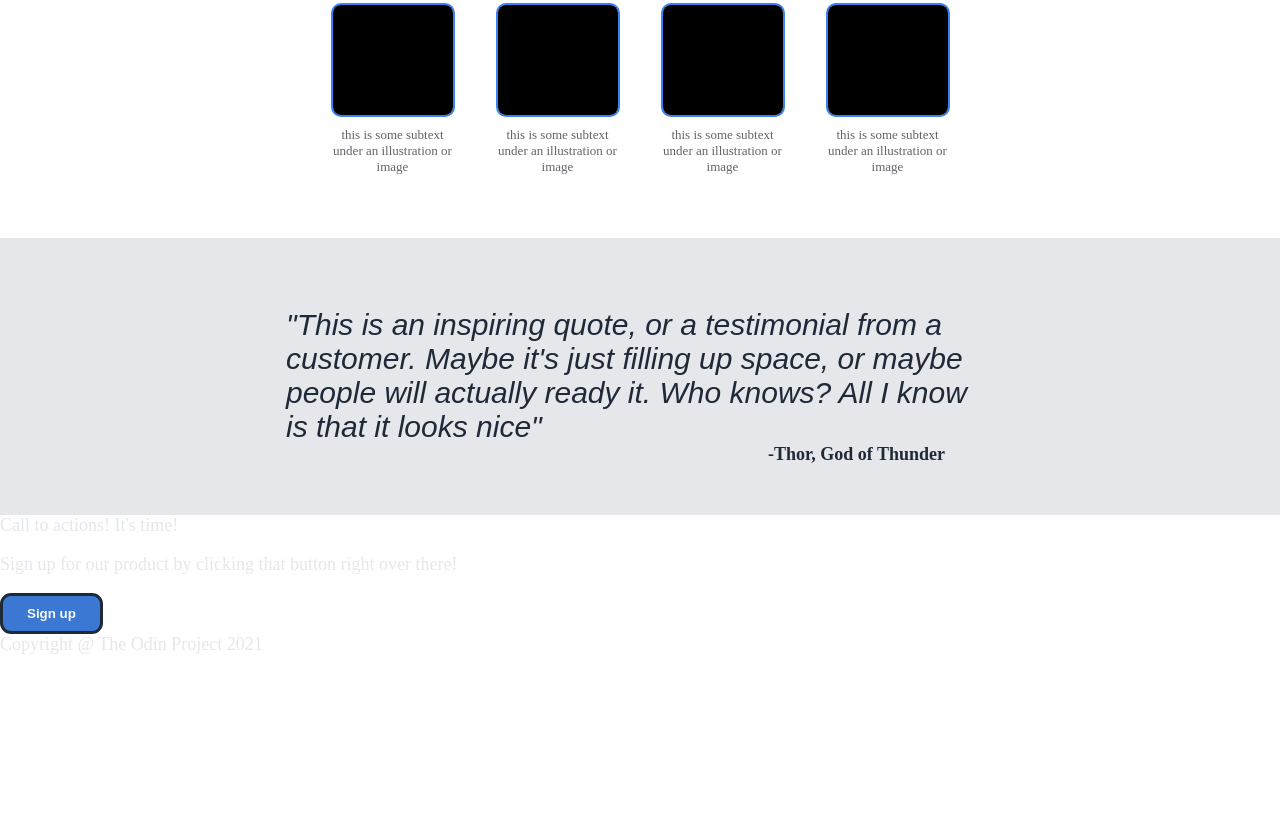
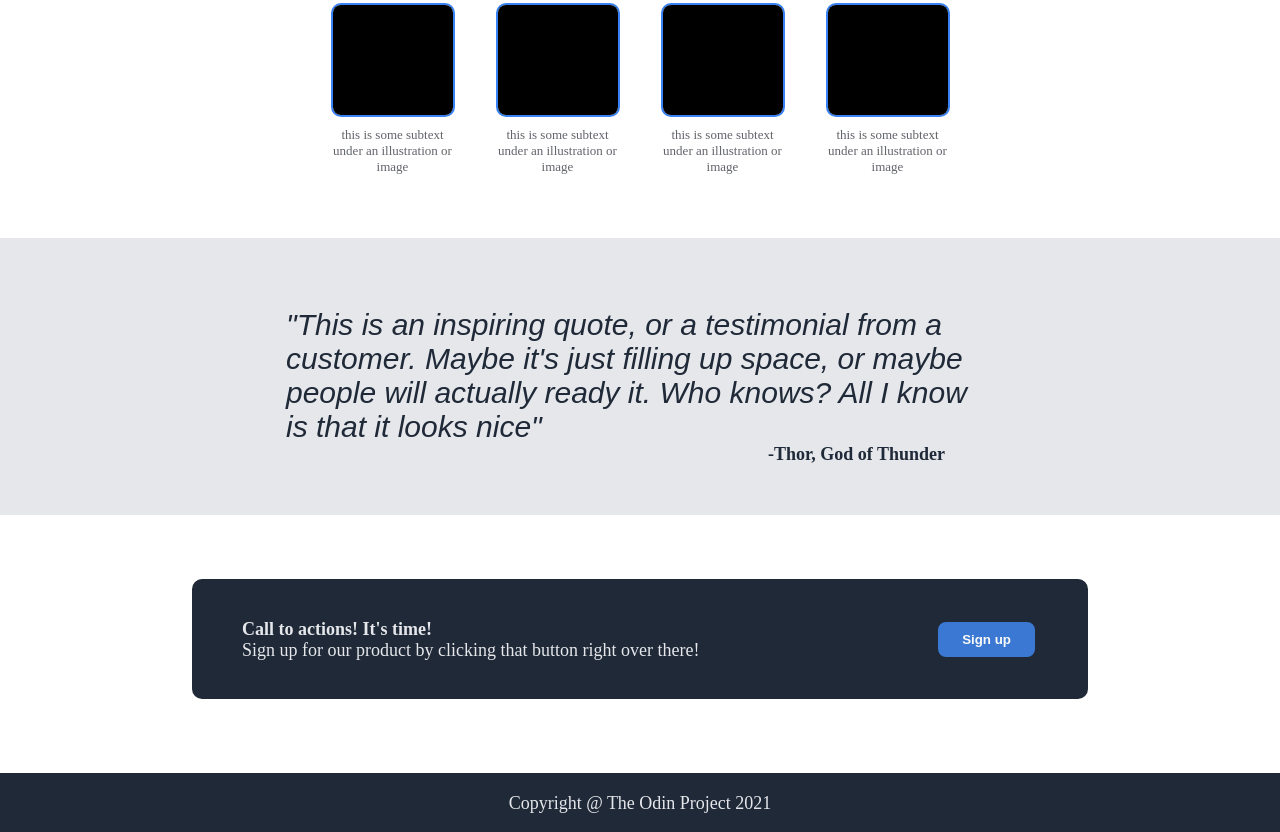
Before and after one commit to ahsannaeem150/landing-page, a plain HTML site: page index.html in a window 1280 px wide. Shown: the part 532-1364 px from the top of the page. Before the commit the page ends 1205 px from the top, so only its background shows below. Drawn offline with Linux system fonts and the light colour scheme.

Commit message:
Add Signup pop-up on the bottom of homepage
Signup menu has been added at the bottom
copyright to the Odin Project also added as a footer

```diff
--- a/index.html
+++ b/index.html
@@ -50,7 +50,7 @@
         </h1>
     </div>
     <div class="bodyone">
-        <div class = "card">
+        <div class="card">
             <div>
                 <img class="extraImage" src="./images/black.jpg" alt="image">
             </div>
@@ -58,7 +58,7 @@
                 <p>this is some subtext under an illustration or image</p>
             </div>
         </div>
-        <div class = "card">
+        <div class="card">
             <div>
                 <img class="extraImage" src="./images/black.jpg" alt="image">
             </div>
@@ -86,27 +86,32 @@
     <div class="quote">
         <div>
             <p class="larger">
-                "This is an inspiring quote, or a testimonial from a customer. Maybe it's just filling up space, or maybe
+                "This is an inspiring quote, or a testimonial from a customer. Maybe it's just filling up space, or
+                maybe
                 people will actually ready it. Who knows? All I know is that it looks nice"
             </p>
         </div>
         <div>
-            <p class = "smaller">
+            <p class="smaller">
                 -Thor, God of Thunder
             </p>
         </div>
     </div>
+    <div class="popUp">
+        <div class="innerPop">
+            <div class = "inInnerPop">
                 <div>
-        <div>
-            <p>Call to actions! It's time!</p>
+                    <p class="top">Call to actions! It's time!</p>
                 </div>
                 <div>
-            <p>
+                    <p class="bottom">
                         Sign up for our product by clicking that button right over there!
                     </p>
                 </div>
-        <div>
+            </div>
+            <div class="button">
                 <button>Sign up</button>
+            </div>
         </div>
     </div>
     <div class="footer">
--- a/style/styles.css
+++ b/style/styles.css
@@ -132,3 +132,38 @@ button{
     margin-top: 0;
 
 }
+.popUp{
+    background-color: #1F2937;
+    border-radius: 10px;
+    padding: 20px;
+    margin: 5% 15%;
+}
+.inInnerPop div .top{
+    font-weight: bold;
+    margin:0%;
+    padding-top: 20px;
+    padding-left: 30px;
+}
+.inInnerPop div .bottom{
+    padding-left: 30px;
+}
+.innerPop{
+    display: flex;
+    justify-content: space-between;
+}
+.inInnerPop{
+    display: flex;
+    flex-direction: column;
+}
+.innerPop .button{
+    align-self: center;
+    padding-right: 30px;
+}
+.footer{
+    background-color: #1F2937;
+    display: flex;
+    justify-content: center;
+    align-items: center;
+    padding-top: 20px;
+    margin-top: 10px;
+}
```
Lines whose indentation alone changed are shown as unchanged.
